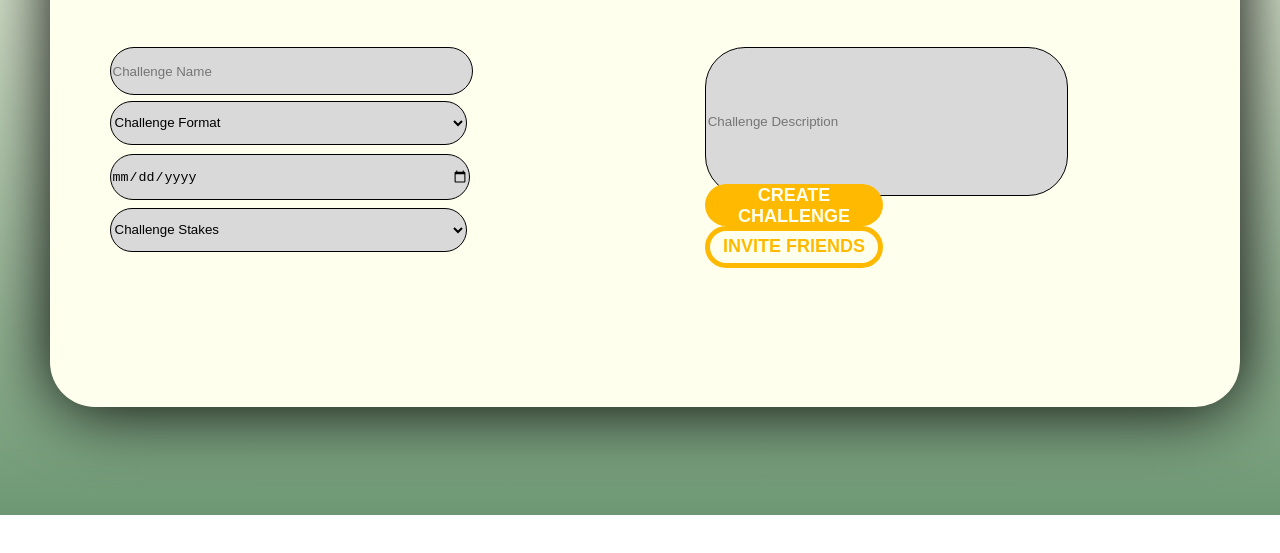
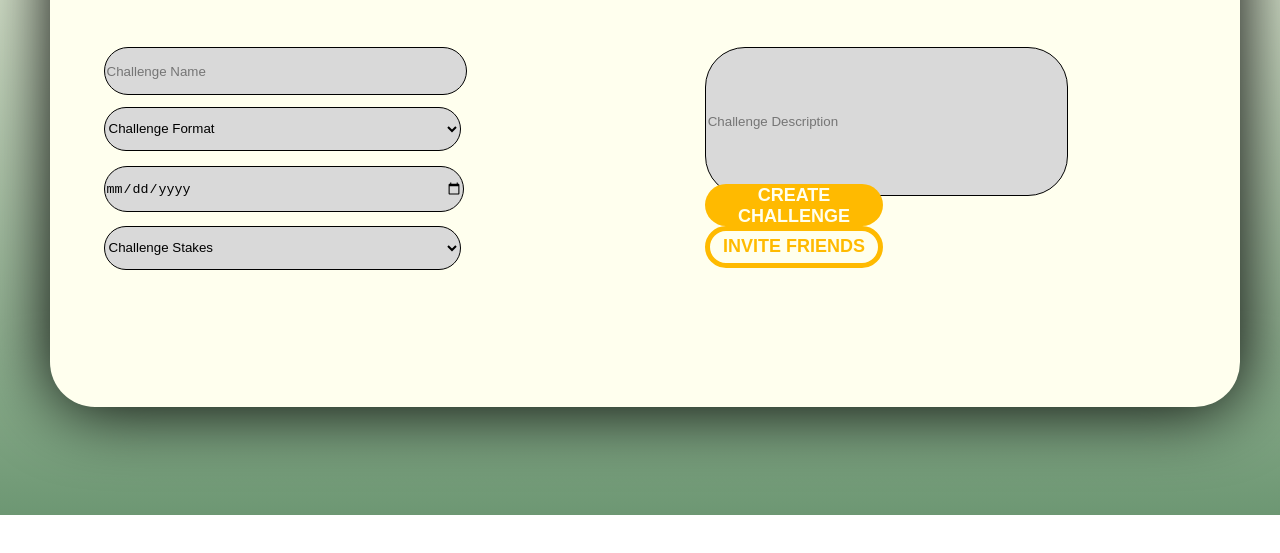
Before and after one commit to smriti243/ZenZon_Repo, a React app in the folder pp/: page /challenge in a window 1280 px wide. Shown: the part 243-796 px from the top of the page. Built offline with nearby package versions, Linux system fonts and the light colour scheme; a web font is replaced by a local one.

Commit message:
stored challenge details in mongodb

```diff
--- a/pp/src/pages/chDetails.css
+++ b/pp/src/pages/chDetails.css
@@ -17,6 +17,16 @@ body{
     display: grid;
     grid-template-columns: 50% 50%;
     grid-template-rows: 5% 35% 60%;
+}
+.chDetailsForm{
+    grid-column-start: 1;
+    grid-column-end: 3;
+    grid-row-start: 3;
+    grid-row-end: 4;
+    /* border: 5px black solid; */
+    display: grid;
+    grid-template-columns: 50% 50%;
+    grid-template-rows: 100%;
 }
 .cName1{
     grid-column-start: 1;
@@ -55,28 +65,28 @@ body{
     -webkit-text-fill-color: #ffffee;
 }
 .chName {
-    grid-column-end: 1;
-    grid-column-start: 2;
-    grid-row-start: 3;
-    grid-row-end: 4;
+    grid-column-start: 1;
+    grid-column-end: 2;
+   grid-row-start: 1;
     height: 44px;
     width: 60%;
-    margin-left: 10%;
-    border-radius: 40px;
+    border-radius: 45px;
+    border: 1px black solid;
     background-color: #d9d9d9;
-    border: 1px black solid;
-    /* margin-top: 30%; */
+    margin-left: 9%;
 }
 
 .chFormat{
     grid-column-start: 1;
     grid-column-end: 2;
-    grid-row-start: 3;
-    grid-row-end: 4;
+    grid-row-start: 1;
+    margin-top: 10%;
+    /* grid-row-start: 3;
+    grid-row-end: 4; */
     height: 44px;
     width: 60%;
-    margin-left: 10%;
-    margin-top: 9%;
+    margin-left: 9%;
+
     border-radius: 40px;
     background-color: #d9d9d9;
     border: 1px black solid;
@@ -85,12 +95,13 @@ body{
 .chDeadline{
     grid-column-start: 1;
     grid-column-end: 2;
-    grid-row-start: 3;
-    grid-row-end: 4;
+    grid-row-start: 1;
+    /* grid-row-start: 3;
+    grid-row-end: 4; */
     height: 44px;
     width: 60%;
-    margin-left: 10%;
-    margin-top: 18%;
+    margin-left: 9%;
+    margin-top: 20%;
     border-radius: 40px;
     background-color: #d9d9d9;
     border: 1px black solid;
@@ -98,12 +109,13 @@ body{
 .chStakes{
     grid-column-start: 1;
     grid-column-end: 2;
-    grid-row-start: 3;
-    grid-row-end: 4;
+    grid-row-start: 1;
+    /* grid-row-start: 3;
+    grid-row-end: 4; */
     height: 44px;
     width: 60%;
-    margin-left: 10%;
-    margin-top: 27%;
+    margin-left: 9%;
+    margin-top: 30%;
     border-radius: 40px;
     background-color: #d9d9d9;
     border: 1px black solid;
@@ -111,8 +123,9 @@ body{
 .chDescription{
     grid-column-start: 2;
     grid-column-end: 3;
-    grid-row-start: 3;
-    grid-row-end: 4;
+    grid-row-start: 1;
+    /* grid-row-start: 3;
+    grid-row-end: 4; */
     height: 145px;
     width: 60%;
     margin-left: 10%;
@@ -123,8 +136,8 @@ body{
 .ccBTN{
     grid-column-start: 2;
     grid-column-end: 3;
-    grid-row-start: 3;
-    grid-row-end: 4;
+    grid-row-start: 1;
+
     margin-top: 23%;
     height: 42px;
     width: 30%;
@@ -142,7 +155,7 @@ body{
     grid-column-end: 3;
     grid-row-start: 3;
     grid-row-end: 4;
-    margin-top: 23%;
+    margin-top: 27%;
     height: 42px;
     width: 30%;
     margin-top: 30%;
--- a/pp/src/pages/chDetails.js
+++ b/pp/src/pages/chDetails.js
@@ -1,23 +1,37 @@
 import React, { useState } from "react";
 import './chDetails.css'
+import axios from "axios";
 
 function ChallengePage(){
 
     const [chName, setchName] = useState()
+    const [chFormat, setchFormat] = useState()
+    const [chDeadline, setchDeadline] = useState()
+    const [chStakes, setchStakes] = useState()
+    const [chDescription, setchDescription] = useState()
+
+    const submitChallenge = (e) => {
+        e.preventDefault();
+        axios.post('http://localhost:3001/challenge',{ chName, chFormat, chDeadline, chStakes, chDescription})
+        .then(result => console.log(result))
+        .catch(err => console.log(err))
+    }
 
     return(
         <div className="WhiteBox">
             <h2 className="cName1">ZENZONE</h2>
             <p className="Create">CREATE</p>
             <p className="Challenge">CHALLENGE</p>
+            <form className="chDetailsForm" onSubmit={submitChallenge}>
             <input
                 type="text"
                 className="chName"
                 placeholder="Challenge Name"
+                onChange={(e)=> setchName(e.target.value)}
              >
             </input>
             <label for = "format"></label>
-                <select name="format" className="chFormat">
+                <select name="format" className="chFormat" onChange={(e) => setchFormat(e.target.value)}>
                     <option value="" disabled selected hidden>Challenge Format</option>
                     <option value="Individual">Individual Challenge</option>
                     <option value="Group">Group Challenge</option>
@@ -25,10 +39,11 @@ function ChallengePage(){
             <input
                 type="date"
                 className="chDeadline"
-                placeholder="Challenge Deadline">
+                placeholder="Challenge Deadline"
+                onChange={(e) => setchDeadline(e.target.value)}>
             </input>
             <label for = "stakes"></label>
-                <select name="stakes" className="chStakes">
+                <select name="stakes" className="chStakes" onChange={(e) => setchStakes(e.target.value)}>
                     <option value="stakes" disabled selected hidden>Challenge Stakes</option>
                     <option value="image">Image</option>
                     <option value="money">Money</option>
@@ -42,9 +57,11 @@ function ChallengePage(){
             <input
                 type="text"
                 className="chDescription"
-                placeholder="Challenge Description">
+                placeholder="Challenge Description"
+                onChange={(e)=> setchDescription(e.target.value)}>
             </input>
             <button className="ccBTN">CREATE CHALLENGE</button>
+            </form>
             <button className="ifBTN">INVITE FRIENDS</button>
         </div>
     )
```
Also changed, not shown: server/index.js (+7 -0 lines), server/models/ChallengeDetail.js (added, +13 -0 lines).
